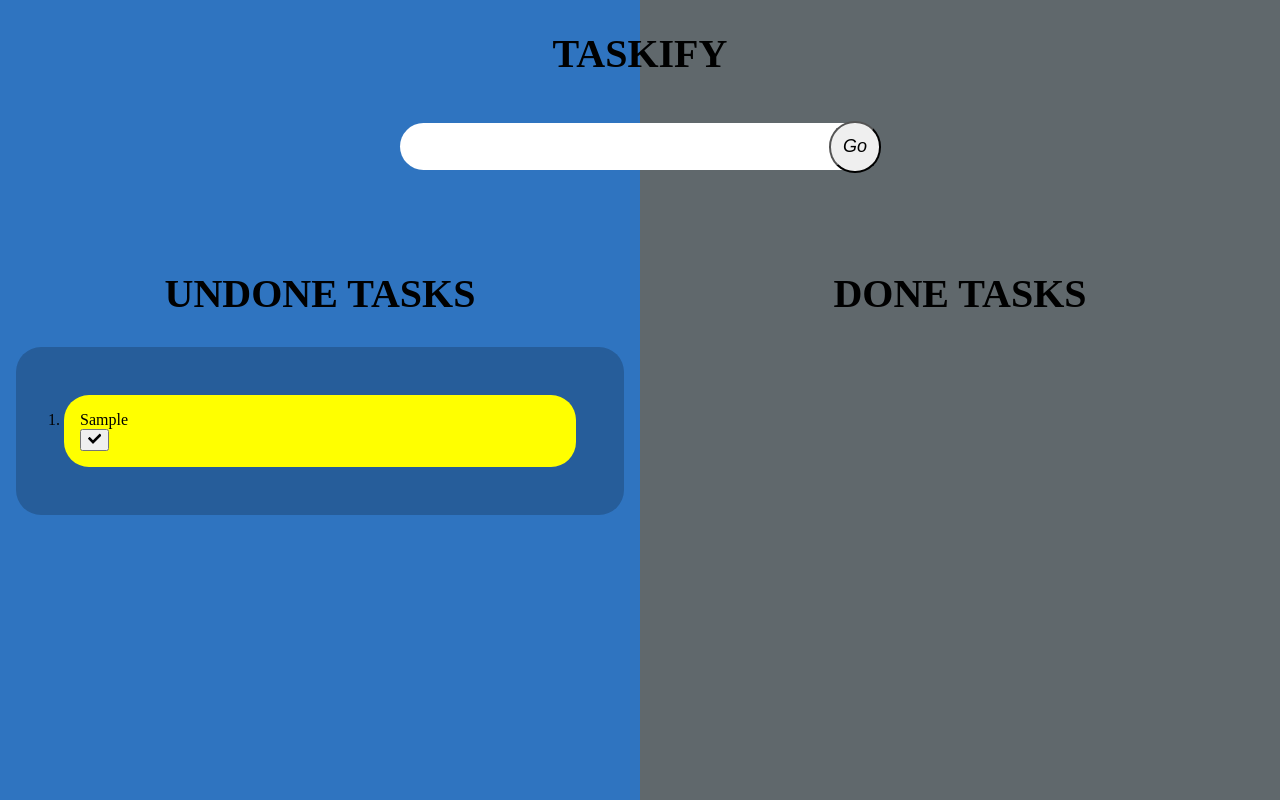
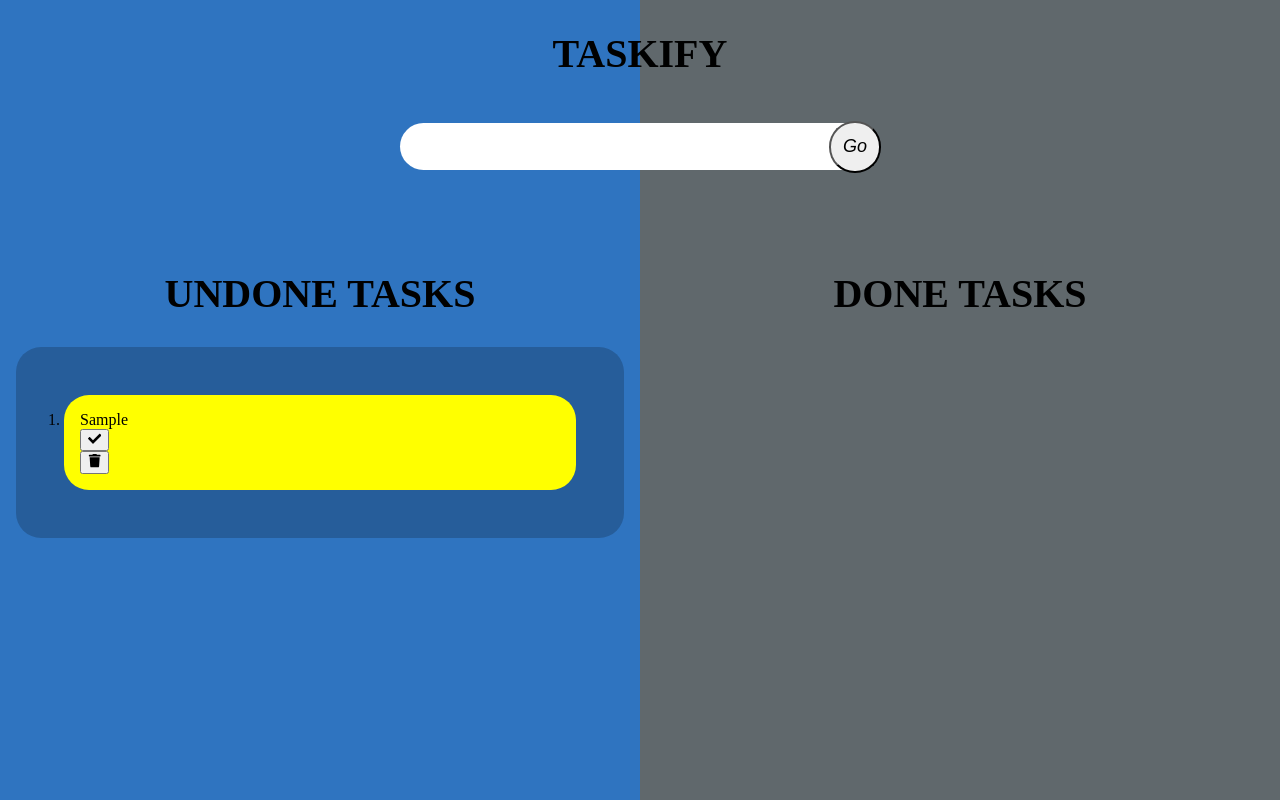
Before and after one commit to FelixBC/Taskify, a React (Vite) app: page / in a window 1280 px wide. Both pictures are taken after typing "Sample" into the empty fields and a click on the button "Go". Built offline with nearby package versions, Linux system fonts and the light colour scheme; the HTML template or start-up script is replaced by a standard one.

Commit message:
Feature: Added Done and Delete buttons

```diff
--- a/src/App.tsx
+++ b/src/App.tsx
@@ -27,6 +27,7 @@ function App() {
         <AddTaskInput todo={todo} setTodo={setTodo} handleAdd={handleAdd} />
       </div>
       <div className="app__column--left">
+        <Header className="heading">Undone Tasks</Header>
         {todos.length > 0 && <TaskHolder todos={todos} setTodos={setTodos} />}
       </div>
       <div className="app__column--right">
--- a/src/components/IconButton.tsx
+++ b/src/components/IconButton.tsx
@@ -1,11 +1,12 @@
 import type React from "react";
 type IconProps = {
   size?: number;
-  className?: string;
 };
 type IconButtonProps = {
+  className?: string;
   icon: React.ReactNode;
   iconProps?: IconProps;
+  onDone: (id: number) => void;
 };
 
 // my goal is to make this component ICON reusable with the button on click function.
@@ -14,11 +15,12 @@ type IconButtonProps = {
 const IconButton: React.FC<IconButtonProps> = ({
   icon,
   iconProps,
+  onDone: onDone,
   ...props
 }) => {
   return (
     <div>
-      <button type="button" {...props}>
+      <button type="button" onClick={() => onDone} {...props}>
         {icon}
       </button>
     </div>
--- a/src/components/TaskHolder.tsx
+++ b/src/components/TaskHolder.tsx
@@ -1,10 +1,8 @@
 import React from "react";
 import type { Todo } from "./model";
 import "./TaskHolder.css";
-import Header from "./Header";
 import IconButton from "./IconButton";
-import { FaCheck } from "react-icons/fa";
-import type { SubmitEvent } from "react";
+import { FaCheck, FaTrash } from "react-icons/fa";
 
 type TodosProps = {
   todos: Todo[];
@@ -13,7 +11,8 @@ type TodosProps = {
 
 // set todos in case we add delete here etc.
 const TaskHolder: React.FC<TodosProps> = ({ todos, setTodos }) => {
-  const icon = <FaCheck />;
+  const iconCheck = <FaCheck />;
+  const iconDelete = <FaTrash />;
   const handleDone = (id: number) => {
     setTodos((prevTodos) =>
       prevTodos.map((todo) =>
@@ -21,21 +20,36 @@ const TaskHolder: React.FC<TodosProps> = ({ todos, setTodos }) => {
       ),
     );
   };
+//this needs more thought... but it could work. problably there is a better way, just did the one that was easier reusing existing code..
+  const handleDelete = (id:number) =>{
+    setTodos((prevTodos) =>
+      prevTodos.map((todo) =>
+        todo.id !== id ? { ...todo } : todo,
+      ),
+    );
+  }
   return (
     <div>
-      <Header className="heading">Undone Tasks</Header>
       <ol className="task__list">
         {todos.map((todo) => (
           <li key={todo.id} className="task__item--undone">
             {todo.todo}
             <IconButton
-              icon={icon}
-              iconProps={
-                {
-                  size: 20,
-                  className: "task__list-icon",
-                } /* onClick={handleDone} */
-              }
+              className="task__list-icon-check"
+              icon={iconCheck}
+              onDone={handleDone}
+              iconProps={{
+                size: 20,
+              }}
+            />
+
+            <IconButton
+              className="task__list-icon-delete"
+              icon={iconDelete}
+              onDone={handleDelete}
+              iconProps={{
+                size: 20,
+              }}
             />
           </li>
         ))}
```
Also changed, not shown: src/styles/global.css (line endings or trailing spaces).
